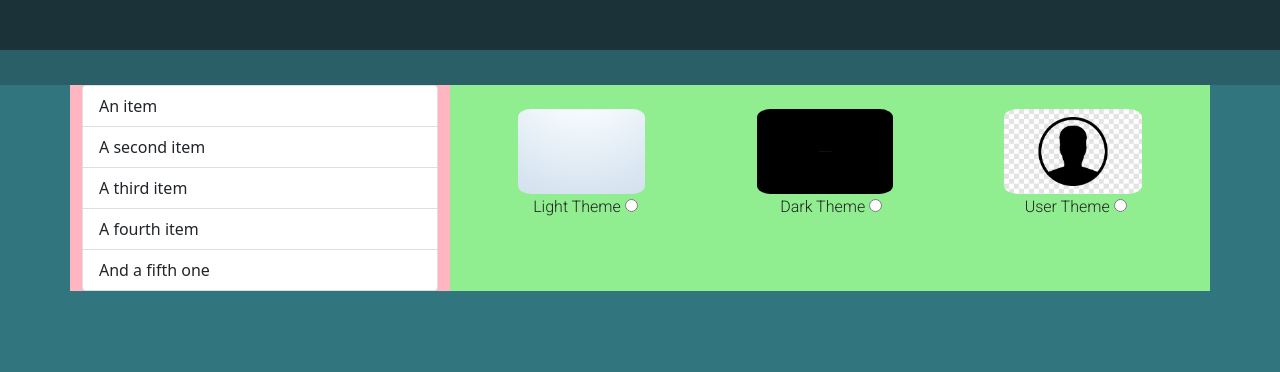
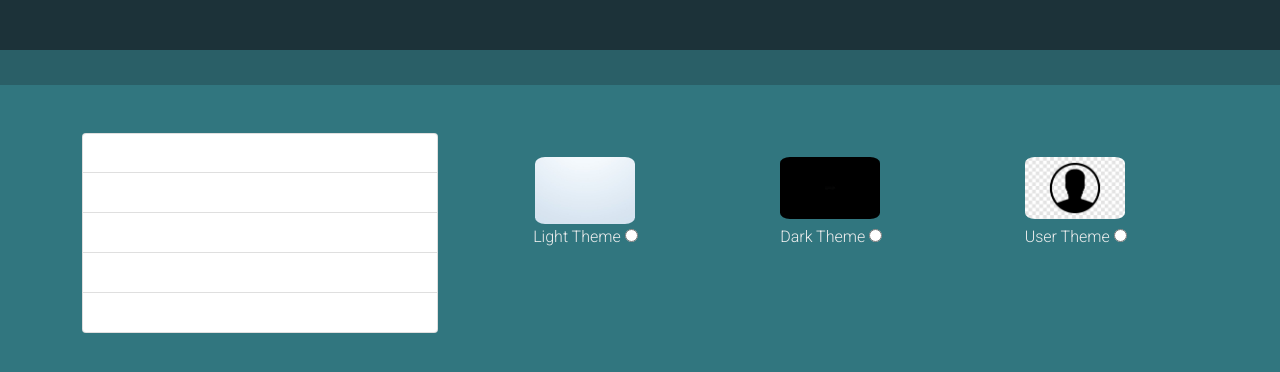
Before and after one commit to HorribleProgram/Battleground, a website: page public/settings.html in a window 1280 px wide. Drawn offline with nearby package versions, Linux system fonts and the light colour scheme.

Commit message:
fixed li

```diff
--- a/public/settings.html
+++ b/public/settings.html
@@ -6,8 +6,11 @@
   <meta http-equiv="X-UA-Compatible" content="IE=edge">
   <meta name="viewport" content="width=device-width, initial-scale=1.0">
 
-  <link href="https://cdn.jsdelivr.net/npm/bootstrap@5.0.0-beta2/dist/css/bootstrap.min.css" rel="stylesheet"
-    integrity="sha384-BmbxuPwQa2lc/FVzBcNJ7UAyJxM6wuqIj61tLrc4wSX0szH/Ev+nYRRuWlolflfl" crossorigin="anonymous">
+  <!-- Third-party Stylesheets -->
+  <link href="./styles/css/bootstrap.min.css" rel="stylesheet">
+  <link rel="preconnect" href="https://fonts.gstatic.com">
+  <link href="https://fonts.googleapis.com/css2?family=Roboto:wght@300&display=swap" rel="stylesheet">
+
   <!-- Homegrown Stylesheets -->
   <link href="styles/defaults.css" rel="stylesheet">
   <link href="styles/dark-theme.css" rel="stylesheet" id="link-dark-theme">
@@ -16,10 +19,6 @@
   <link rel="stylesheet" id="switcher-id" href="" type="text/css">
 
 
-  <!-- Stolen Stylesheets -->
-  <link rel="preconnect" href="https://fonts.gstatic.com">
-  <link href="https://fonts.googleapis.com/css2?family=Roboto:wght@300&display=swap" rel="stylesheet">
-  <link href="styles/css/bootstrap.min.css" rel="stylesheet">
   <title>Settings</title>
 </head>
 
@@ -36,18 +35,19 @@
   </header>
 
   <!-- Main Contents -->
-  <div class="container">
+  <div class="container pt-5">
     <div class="row">
-      <div class="col-4">
+      <div class="col-md-4 col-sm-12">
         <ul class="list-group">
-          <li class="list-group-item">An item</li>
-          <li class="list-group-item">A second item</li>
-          <li class="list-group-item">A third item</li>
-          <li class="list-group-item">A fourth item</li>
-          <li class="list-group-item">And a fifth one</li>
+          <li class="list-group-item"></li>
+          <li class="list-group-item"></li>
+          <li class="list-group-item"></li>
+          <li class="list-group-item"></li>
+          <li class="list-group-item"></li>
         </ul>
       </div>
-      <div class="col-8 pt-4">
+
+      <div class="col-md-8 col-sm-12 pt-4">
         <div class="d-flex justify-content-around">
           <div class="box1 box" id="box1">
             <label id="1" for="light-theme-input">
@@ -67,11 +67,12 @@
             </label>
           </div>
         </div>
-          <div class="d-flex justify-content-around">
-            <div class="first">
-              <span class="user-settings-text">Light Theme</span>
-              <input type="radio" name="theme-choice" value="Light Theme" id="light-theme-input"></input>
-            </div>
+
+        <div class="d-flex justify-content-around">
+          <div class="first">
+            <span class="user-settings-text">Light Theme</span>
+            <input type="radio" name="theme-choice" value="Light Theme" id="light-theme-input"></input>
+          </div>
           <div class="second">
             <span class="user-settings-text">Dark Theme</span>
             <input type="radio" name="theme-choice" value="Dark Theme" id="dark-theme-input"></input>
--- a/public/styles/dark-theme.css
+++ b/public/styles/dark-theme.css
@@ -1,4 +1,9 @@
 body {
   color: #eee;
-  background-color: #121212 !important;
+  background-color: #121212;
 }
+
+.list-group-item {
+  color: black;
+  min-height: 40px;
+}
--- a/public/styles/defaults.css
+++ b/public/styles/defaults.css
@@ -15,19 +15,8 @@ body, html {
   box-sizing: border-box;
 }
 
-.flex-row {
-  display: flex !important;
-  flex-direction: row !important;
-  justify-items: center;
-}
+.settings-theme-img {
 
-main {
-  padding-top: 24px;
-}
-
-.settings-theme-img {
-  /* TODO -- Make width and height of images responsive */
-  height: 85px;
   border-radius: 10%;
 }
 
@@ -48,10 +37,6 @@ main {
   font-weight: 200;
 }
 
-.margin-top-5 {
-  margin-top: 2px;
-}
-
 .col-8 {
   background-color: lightgreen;
 }
@@ -59,3 +44,11 @@ main {
 .col-4 {
   background-color: lightpink;
 }
+
+.box {
+  max-width: 100px;
+}
+
+.settings-theme-img {
+  width: 100%;
+}
--- a/public/styles/light-theme.css
+++ b/public/styles/light-theme.css
@@ -1,4 +1,4 @@
 body {
-  color: #222 !important;
-  background-color: lightblue !important;
+  color: #222;
+  background-color: lightblue;
 }
--- a/public/styles/user-theme.css
+++ b/public/styles/user-theme.css
@@ -1,4 +1,4 @@
 body {
   color: #eee;
-  background-color: rgb(49, 118, 127) !important;
+  background-color: rgb(49, 118, 127);
 }
```
